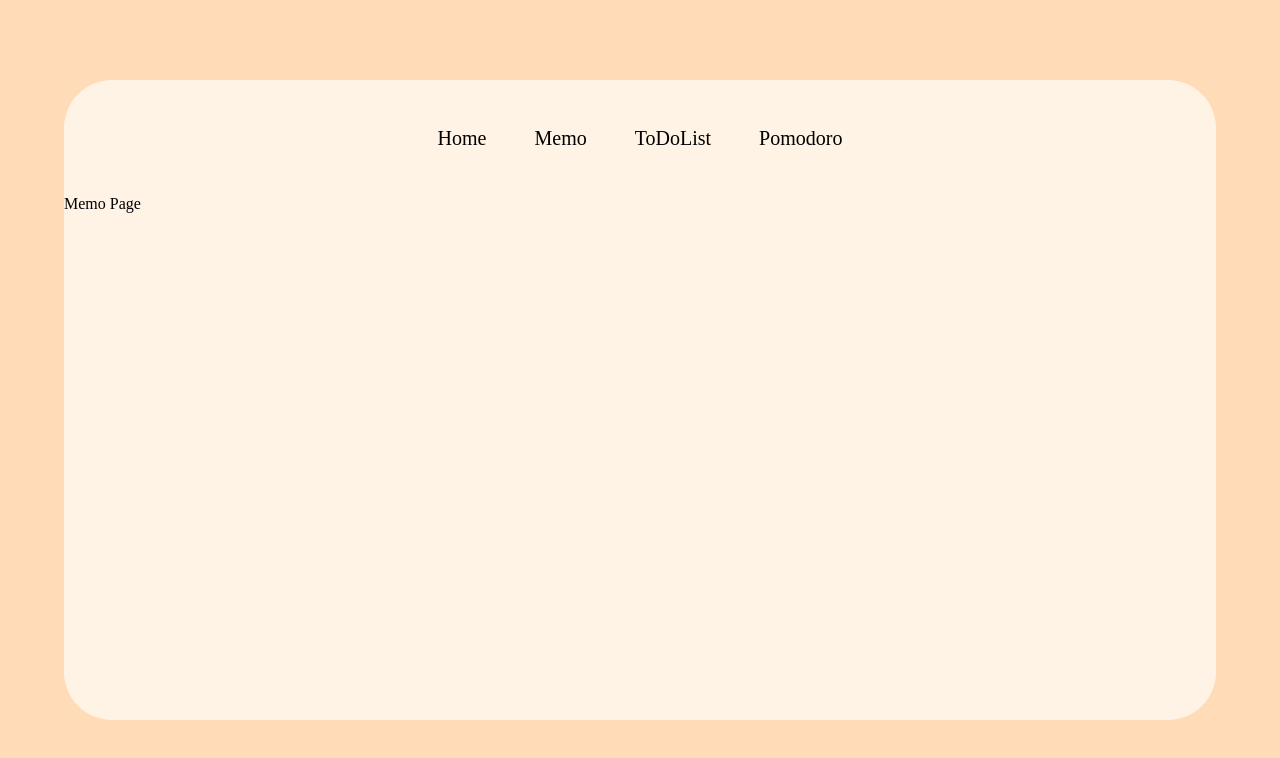
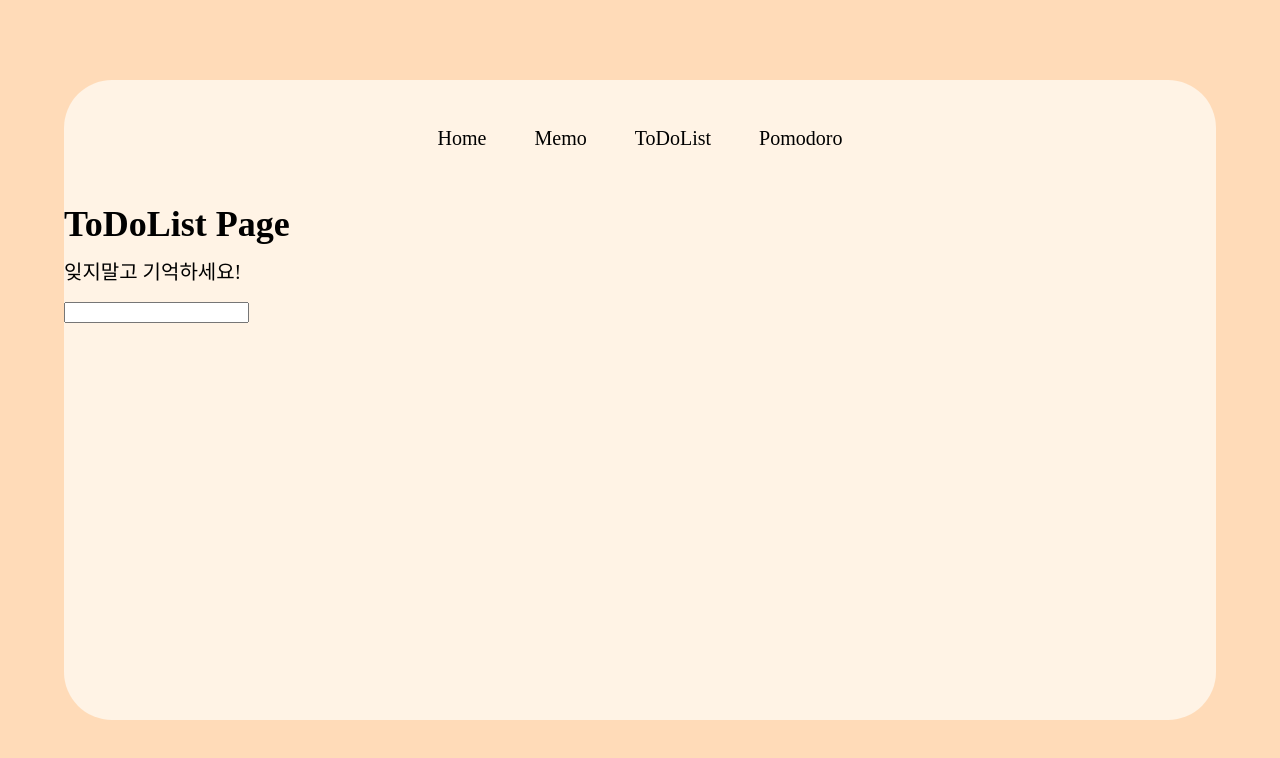
Before and after one commit to sooozi/study-app_ver.01, a React (Create React App) app: page /ToDoList in a window 1280 px wide. Shown: the top 758 px of the page. Built offline with nearby package versions, Linux system fonts and the light colour scheme.

Commit message:
231210_스터디앱_타이틀컴포넌트

```diff
--- a/src/App.js
+++ b/src/App.js
@@ -3,8 +3,9 @@ import { Route, Routes } from 'react-router-dom';
 import styled from "styled-components";
 import NavBar from './layout/NavBar';
 import Home from './pages/Home';
-import { default as Memo, default as ToDoList } from './pages/Memo';
+import Memo from './pages/Memo';
 import Pomodoro from './pages/Pomodoro';
+import ToDoList from './pages/ToDoList';
 import GlobalStyle from './style/GlobalStyle';
 
 const AppWrap = styled.div`
@@ -14,6 +15,7 @@ const AppWrap = styled.div`
   border-radius: 3rem;
   overflow: hidden;
 `;
+
 
 function App() {
   return (
--- /dev/null
+++ b/src/components/Title.js
@@ -0,0 +1,30 @@
+import styled from "styled-components";
+
+const txtSize = {
+    large: '36px',
+    medium: '20px',
+    default: '16px',
+    small: '12px',
+  }
+
+const TitTxt = styled.h1`
+  font-weight: 700;
+  font-size: ${txtSize.large};
+  margin-bottom: 8px;
+`
+
+const SubTitTxt = styled.h2`
+  font-weight: 400;
+  font-size: ${txtSize.medium};
+`
+
+const Title = function({ titleText, subTitleText }){
+  return(
+    <div style={{margin: '10px 0 20px 0',}}>
+      <TitTxt>{titleText}</TitTxt>
+      <SubTitTxt>{subTitleText}</SubTitTxt>
+    </div>
+  )
+}
+
+export { Title };
--- a/src/pages/ToDoList.js
+++ b/src/pages/ToDoList.js
@@ -1,7 +1,12 @@
+import React from 'react';
+import { Title } from '../components/Title';
+
 function ToDoList() {
     return (
       <>
-        <h1>ToDoList Page</h1>
+        <Title titleText="ToDoList Page" />
+        <Title subTitleText="잊지말고 기억하세요!" />
+        <input></input>
       </>
     );
   }
```
